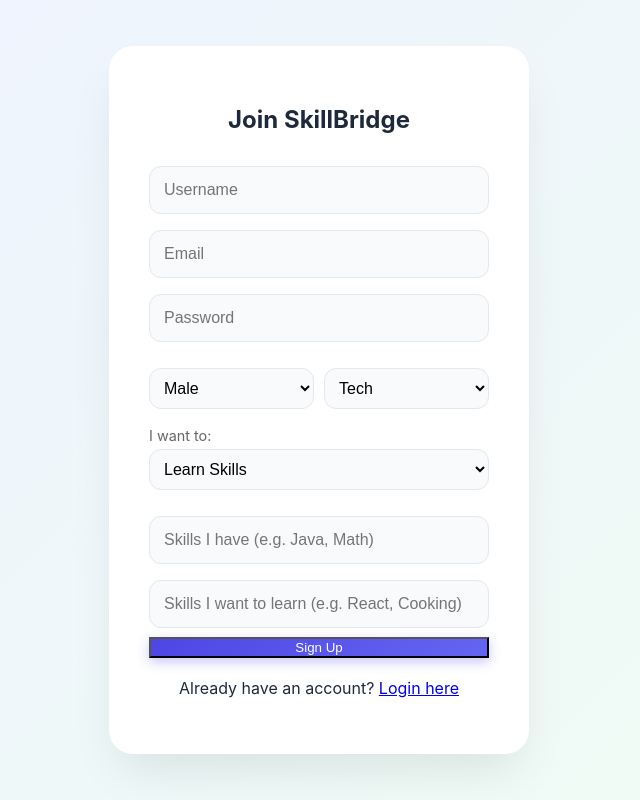
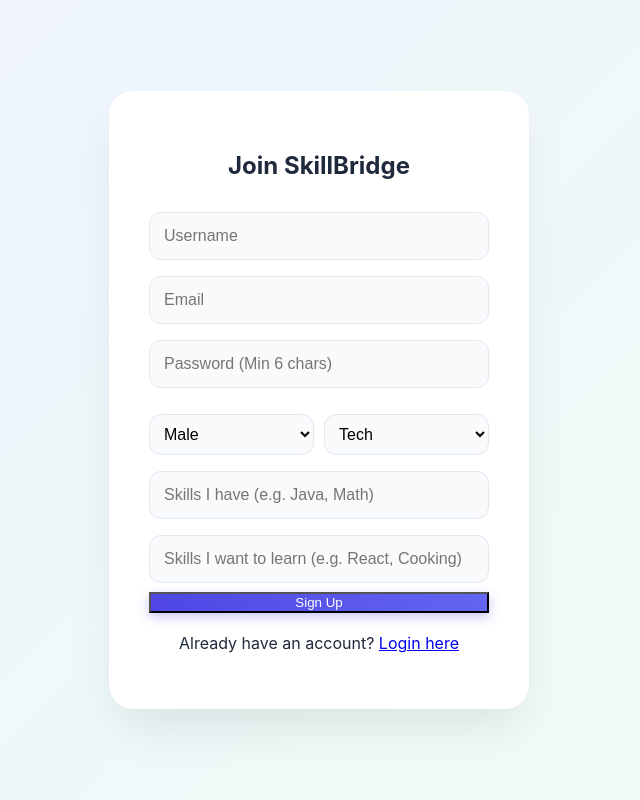
Before and after one commit to Yogesh5201/skill-bridge-app, a React (Create React App) app in the folder skill-bridge-backend/client/: page /register in a window 1280 px wide. Shown: the whole page, without its empty margins (321-961 px from the left). Built offline with nearby package versions, Linux system fonts and the light colour scheme; no server answers.

Commit message:
Remove role option and fix password validation

```diff
--- a/skill-bridge-backend/client/src/components/Register.js
+++ b/skill-bridge-backend/client/src/components/Register.js
@@ -7,19 +7,21 @@
     username: '',
     email: '',
     password: '',
-    role: 'Learner',
-    gender: 'Male',    // New Field
-    category: 'Tech',  // New Field
+    gender: 'Male',
+    category: 'Tech',
     skills: '',
     interests: ''
+    // removed 'role' from here, backend will default it to "Member"
   });
   const navigate = useNavigate();
 
   const handleSubmit = async (e) => {
     e.preventDefault();
     try {
+      // Create the data object to send
       const dataToSend = {
         ...formData,
+        role: "Member", // Hardcode role since we removed the dropdown
         skills: formData.skills.split(',').map(s => s.trim()),
         interests: formData.interests.split(',').map(s => s.trim())
       };
@@ -31,14 +33,20 @@
       navigate('/dashboard');
 
     } catch (err) {
-      console.error(err);
-      // Enhanced Error Handling
+      console.error("Register Error:", err);
+
+      // Get the specific error message from the backend
       let message = "Registration Failed";
-      if (err.response && err.response.data && err.response.data.message) {
-        message = err.response.data.message;
+      if (err.response && err.response.data) {
+        // Mongoose validation errors often come in an 'errors' array or a 'msg' field
+        message = err.response.data.message ||
+                  err.response.data.error ||
+                  err.response.data.msg ||
+                  JSON.stringify(err.response.data);
       } else if (err.message) {
         message = err.message;
       }
+
       alert(`Error: ${message}`);
     }
   };
@@ -60,13 +68,14 @@
             onChange={e => setFormData({...formData, email: e.target.value})}
           />
           <input
-            placeholder="Password"
+            placeholder="Password (Min 6 chars)"
             type="password"
             required
+            minLength="6"
             onChange={e => setFormData({...formData, password: e.target.value})}
           />
 
-          {/* --- NEW FIELDS: GENDER & CATEGORY --- */}
+          {/* Gender & Category Row */}
           <div style={{display: 'flex', gap: '10px', marginTop: '10px'}}>
             <select
               style={{flex: 1, padding: '10px'}}
@@ -90,17 +99,7 @@
             </select>
           </div>
 
-          <div style={{textAlign:'left', margin:'10px 0', fontSize:'0.9rem', color:'#666'}}>
-            <label>I want to:</label>
-            <select
-              style={{marginTop:'5px', width: '100%', padding: '10px'}}
-              value={formData.role}
-              onChange={e => setFormData({...formData, role: e.target.value})}
-            >
-              <option value="Learner">Learn Skills</option>
-              <option value="Helper">Teach Skills</option>
-            </select>
-          </div>
+          {/* REMOVED "I want to" SECTION HERE */}
 
           <input
             placeholder="Skills I have (e.g. Java, Math)"
```
